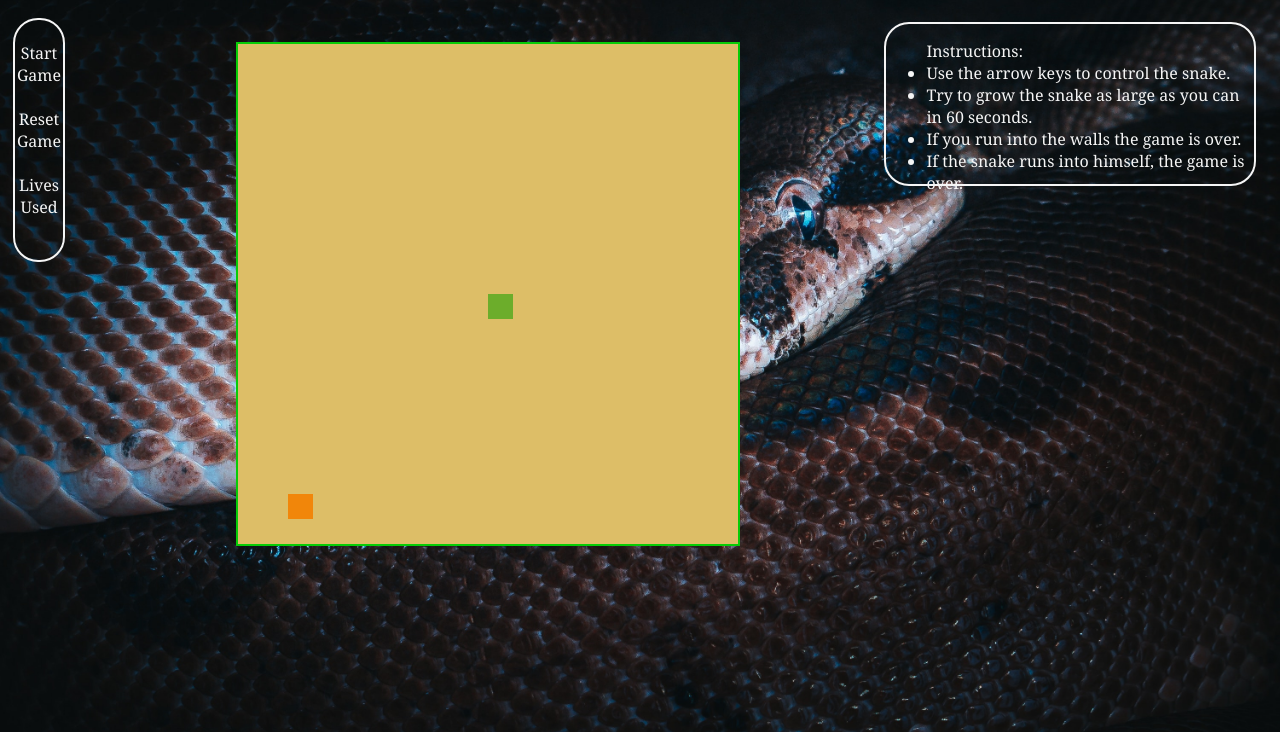
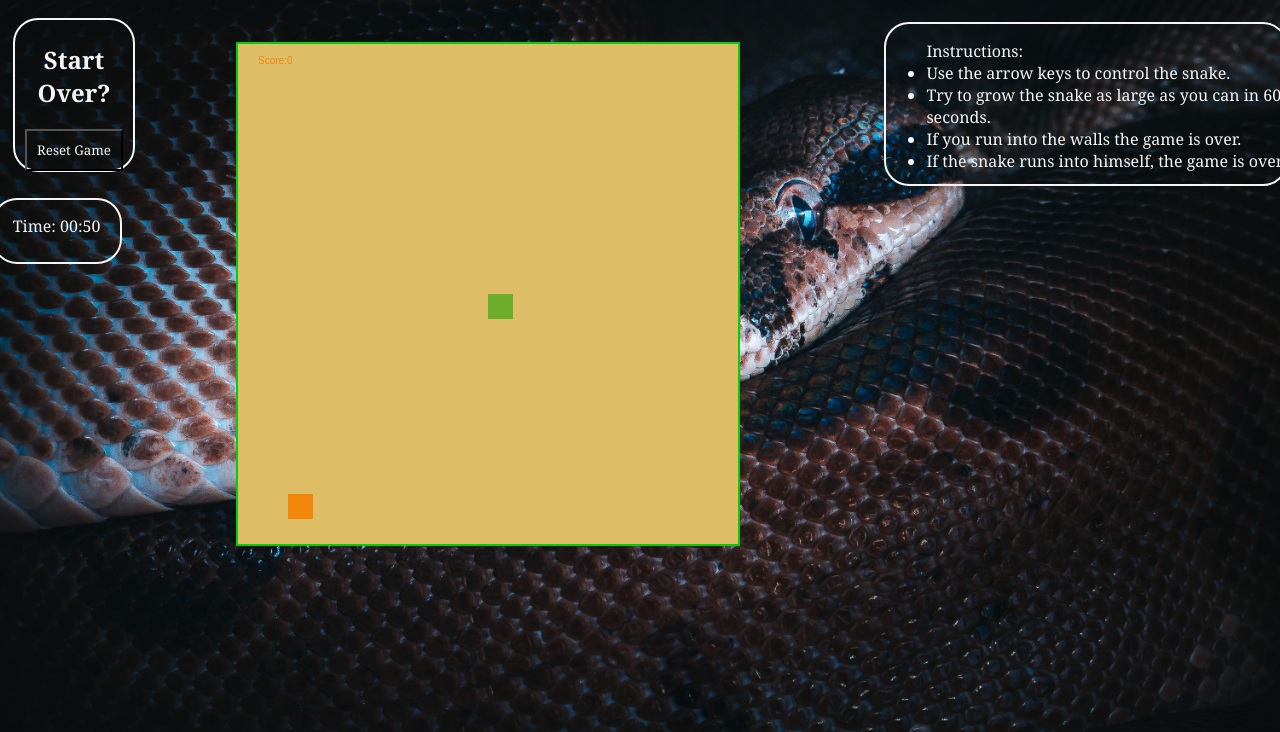
Before and after one commit to DanCtheDeveloper/Awesome_Snake_Game, a plain HTML site: page Awesome_Snake_Game/index.html in a window 1280 px wide. Shown: the part 68-800 px from the top of the page. Drawn offline with Linux system fonts and the light colour scheme.

Commit message:
snake Game Over functionality is working!  Added Score and Timer, as well as functional reset button.

```diff
--- a/Awesome_Snake_Game/Script.js
+++ b/Awesome_Snake_Game/Script.js
@@ -9,7 +9,6 @@ let context;
 //Head of the Snake
 let snakeX = blockSize * 10
 let snakeY = blockSize * 10
-
 let speedX = 0;
 let speedY = 0;
 
@@ -18,9 +17,12 @@ let snakeGrow = []
 
 //Food Square
 
-
 let foodX
 let foodY
+
+let score = 0
+
+let timeElapsed = 0
 
 //"Game Over"
 let gameOver = false
@@ -31,6 +33,7 @@ window.onload = function() {
     play.width = cols * blockSize
     context = play.getContext("2d")
 
+
     //code for placing the food:
     placeFood()
     document.addEventListener("keyup", changeDirection)
@@ -39,6 +42,10 @@ window.onload = function() {
 
     //code for drawing and re-drawing game_board, snake, and food characteristics:
 function update() {
+
+    //setting up the timer:
+    timeElapsed += 1
+
     //Telling the game to stop when Game Over:
     if(gameOver) {
         return
@@ -50,23 +57,16 @@ function update() {
     context.fillStyle="rgb(241, 134, 10)"
     context.fillRect(foodX, foodY, blockSize, blockSize)
 
-    context.fillStyle="rgb(108, 173, 43)"
-    snakeX += speedX * blockSize
-    snakeY += speedY * blockSize
-    context.fillRect(snakeX, snakeY, blockSize, blockSize)
 
  //code for making the snake eat the food:
  if (snakeX === foodX && snakeY === foodY){
     //code for growing the snake
-    snakeGrow.push([snakeX, snakeY])
+    snakeGrow.push([foodX, foodY])
     placeFood()
+    score +=10
     }
 
-    //For-Let statement to change the food green when eaten:
-    for (let i=0; i<snakeGrow.length; i++) {
-        context.fillRect(snakeGrow[i][0], snakeGrow[i][1], blockSize, blockSize)
-    }
-
+    context.fillText("Score:" + score, 20, 20)
 
     //For-let statement to move the body with the head:
     for (let i = snakeGrow.length-1; i > 0; i--){
@@ -77,31 +77,55 @@ function update() {
     }
 
 
+    context.fillStyle="rgb(108, 173, 43)"
+    snakeX += speedX * blockSize
+    snakeY += speedY * blockSize
+    context.fillRect(snakeX, snakeY, blockSize, blockSize)
+     //For-Let statement to change the food green when eaten:
+     for (let i=0; i<snakeGrow.length; i++) {
+        context.fillRect(snakeGrow[i][0], snakeGrow[i][1], blockSize, blockSize)
+    }
+
+
+
+
     // Bumping the wall - "Game Over":
     if(snakeX < 0 || snakeX > cols*blockSize -1 || snakeY < 0 || snakeY > rows*blockSize -1){
         gameOver = true
-        alert("Game Over, you ran into the wall")
+        let wall = confirm("Game Over, you ran into the wall")
+            if (wall = true){
+                window.location.reload()
+
+
+            }
+    }
+    displayTimer()
+    didSnakeCollide()
 }
 
-    //Snake Eating it's self for "Game Over"
-
-    // for (let i = 0; i < snakeGrow.length; i++) {
-    //     if (snakeX == snakeGrow[i][0] && snakeY == snakeGrow[i][1]) {
-    //     //   gameOver
-    //       console.log("Game Over Ate It's Self")
-    //     }
-    //   }
-
-
         //if the snake runs into itself
-        // function didSnakeCollide(snake) {
-        for (let i = 0; i < snakeGrow.length; i++) {
-            if (snakeGrow[i].x === snakeGrow[0].x && snakeGrow[i].y === snakeGrow[0].y) {
+        function didSnakeCollide() {
+            for (let i = 1; i < snakeGrow.length; i++)
+            if (snakeGrow[i][0] === snakeGrow[0][0] && snakeGrow[i][1] === snakeGrow[0][1]) {
                 gameOver = true
-           alert("Game Over, You bit your tail")
-            // }
+                    console.log("Snake Bit Himself", snakeGrow)
+                    let dead = confirm("Game Over, you bit your tail!")
+                    if (dead = true){
+                    window.location.reload()
                     }
                 }
+            }
+
+            function formatTime(time) {
+                const minutes = Math.floor(time / 60);
+                const seconds = time % 60;
+                return `${minutes.toString().padStart(2, '0')}:${seconds.toString().padStart(2, '0')}`;
+              }
+
+              function displayTimer() {
+                const timerElement = document.getElementById('timer');
+                const formattedTime = formatTime(timeElapsed);
+                timerElement.innerText = `Time: ${formattedTime}`;
               }
 
 
--- a/Awesome_Snake_Game/Style.css
+++ b/Awesome_Snake_Game/Style.css
@@ -19,13 +19,19 @@ h1 {
     text-align: center;
 }
 
+button {
+    background-color: rgba(0, 0, 0, 0.007);
+    color: whitesmoke;
+    font-family: Georgia, 'Times New Roman', Times, serif;
+    padding: 10px;
+}
 
 /* Set Styling for Divs */
 
 .Instructions {
     height: 10em;
     margin: 5px;
-    width:23em;
+    width:25em;
     border-radius: 25px;
     border: 2px solid whitesmoke;
     position: absolute;
@@ -33,14 +39,14 @@ h1 {
     left: 73%;
     margin-top: 10px;
     margin-left: -50px;
-
 }
 
 
 .Side_Menu {
-    height: 15em;
+    padding: 3px;
+    height: 9em;
     margin: 5px;
-    width: 3em;
+    width:7em;
     text-align: center;
     border-radius: 25px;
     border: 2px solid whitesmoke;
@@ -62,7 +68,27 @@ h1 {
     grid-template-rows: repeat(20, 1fr);
     grid-template-columns: repeat(20, 1fr);  */
     border: 2px solid rgb(7, 204, 7);
+    box-shadow: 5x, 5px, 5px, 5px whitesmoke;
 }
+
+#timer {
+    text-align: center;
+    height: 2em;
+    margin: 5px;
+    padding: 15px;
+    width:6em;
+    border-radius: 25px;
+    border: 2px solid whitesmoke;
+    position: absolute;
+    top: 32%;
+    left: 3.25%;
+    margin-top: 10px;
+    margin-left: -50px;
+}
+
+
+
+
 
 /* Old Method of creating Snake and Food:
 
--- a/Awesome_Snake_Game/index.html
+++ b/Awesome_Snake_Game/index.html
@@ -21,12 +21,8 @@
 <!--Side-Div with Start Game, Reset Game Score, and Lives Used -->
 
 <div class="Side_Menu">
-    <br>
-        <div >Start Game</div>
-        <br>
-        <div>Reset Game</div>
-        <br>
-        <div>Lives Used</div>
+    <h2>Start Over?</h2>
+    <button onClick="window.location.reload();">Reset Game</button>
     </div>
 
     <!-- Game Board -->
@@ -51,6 +47,10 @@
         <li>If the snake runs into himself, the game is over.</li>
     </div>
 
+    <div id="timer">
+        Time: 00:00
+    </div>
+
 
 
 
```
Also changed, not shown: Awesome_Snake_Game/README.md, 1 other file. Lines whose indentation alone changed are shown as unchanged.
